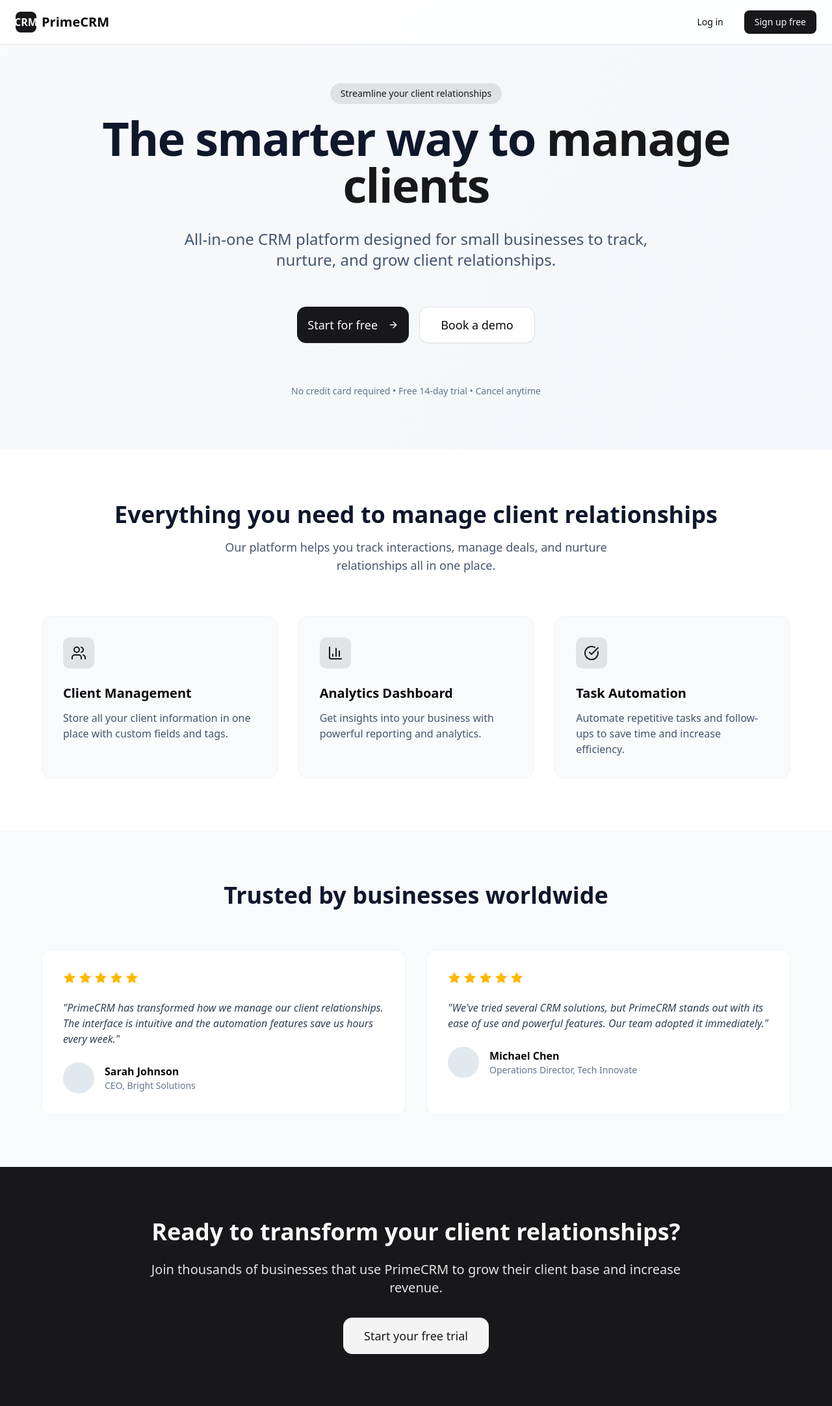
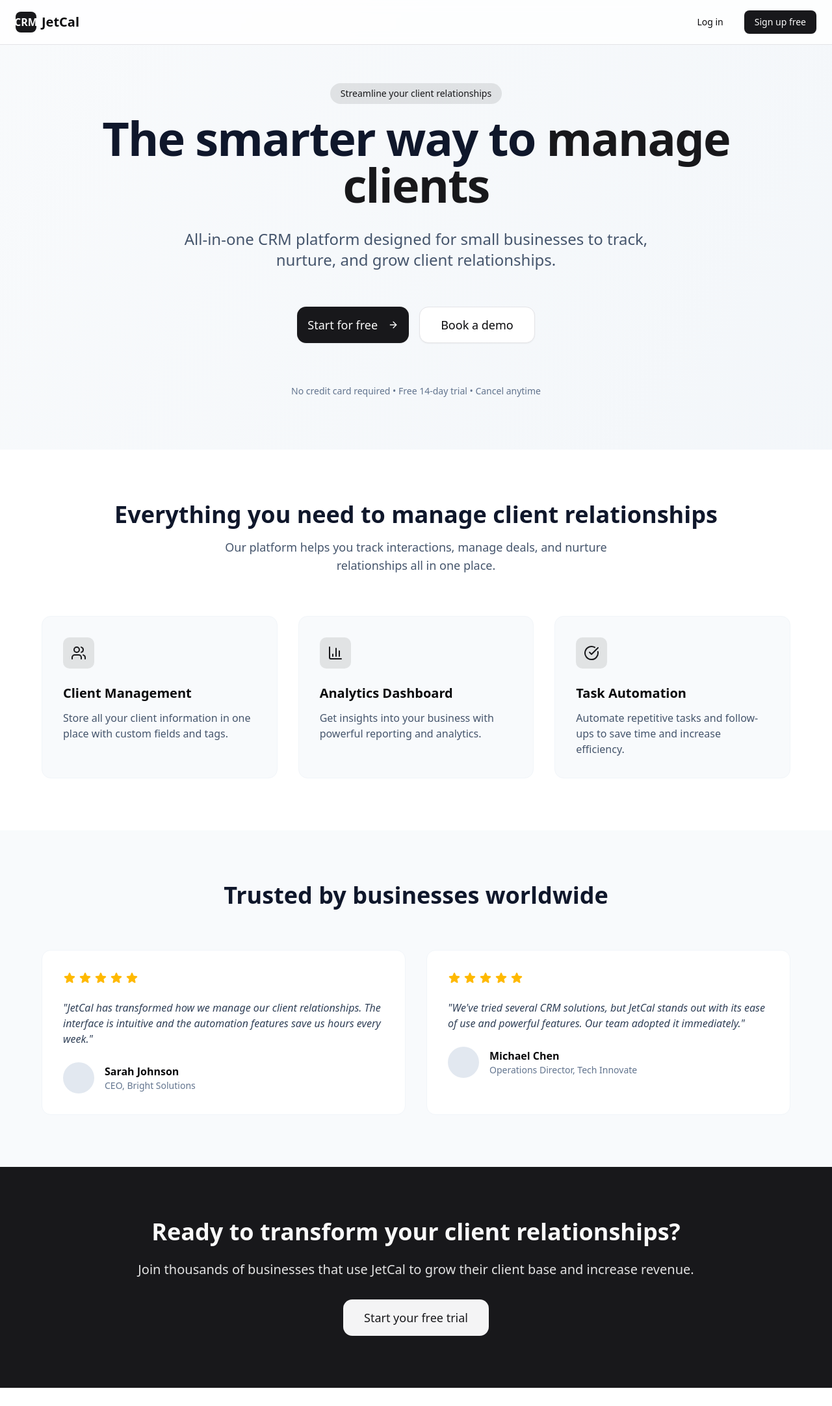
Before and after one commit to maskjelly/monoport, a Next.js app: page / in a window 1280 px wide. Shown: the whole page at 65% size. After the commit the page ends 2136 px from the top, so only its background shows below. Built offline with nearby package versions, Linux system fonts and the light colour scheme; no server answers.

Commit message:
jwt session auth for faster authentication cause fetching from DB was stupid

```diff
--- a/app/page.tsx
+++ b/app/page.tsx
@@ -17,7 +17,7 @@ export default function Home() {
             <div className="h-8 w-8 rounded-md bg-primary flex items-center justify-center">
               <span className="text-primary-foreground font-bold">CRM</span>
             </div>
-            <span className="font-semibold text-xl">PrimeCRM</span>
+            <span className="font-semibold text-xl">JetCal</span>
           </div>
           <div className="flex items-center gap-4">
             {session ? (
@@ -142,7 +142,7 @@ export default function Home() {
                 ))}
               </div>
               <p className="text-slate-700 mb-6 italic">
-                "PrimeCRM has transformed how we manage our client relationships. The interface is intuitive and the
+                "JetCal has transformed how we manage our client relationships. The interface is intuitive and the
                 automation features save us hours every week."
               </p>
               <div className="flex items-center gap-4">
@@ -172,7 +172,7 @@ export default function Home() {
                 ))}
               </div>
               <p className="text-slate-700 mb-6 italic">
-                "We've tried several CRM solutions, but PrimeCRM stands out with its ease of use and powerful features.
+                "We've tried several CRM solutions, but JetCal stands out with its ease of use and powerful features.
                 Our team adopted it immediately."
               </p>
               <div className="flex items-center gap-4">
@@ -192,7 +192,7 @@ export default function Home() {
         <div className="max-w-4xl mx-auto text-center">
           <h2 className="text-3xl md:text-4xl font-bold mb-6">Ready to transform your client relationships?</h2>
           <p className="text-xl mb-8 text-primary-foreground/90">
-            Join thousands of businesses that use PrimeCRM to grow their client base and increase revenue.
+            Join thousands of businesses that use JetCal to grow their client base and increase revenue.
           </p>
           <Link href="/api/auth/signin">
             <Button size="lg" variant="secondary" className="text-lg px-8 h-14 rounded-xl">
--- a/auth/auth.ts
+++ b/auth/auth.ts
@@ -2,7 +2,6 @@ import { PrismaAdapter } from "@auth/prisma-adapter"
 import { prisma } from "@/db/prisma"
 import NextAuth from "next-auth";
 import Google from "next-auth/providers/google";
-// import SignIn from "@/app/api/auth/signin/sign-in";
 
 export const { handlers, signIn, signOut, auth } = NextAuth({
   adapter: PrismaAdapter(prisma),
@@ -14,14 +13,30 @@ export const { handlers, signIn, signOut, auth } = NextAuth({
         params: {
           prompt: "consent",
           access_type: "offline",
-          scope: "openid email profile"
-        }
+          scope: "openid email profile",
+        },
+      },
+    }),
+  ],
+  session: {
+    strategy: "jwt", // Use JWT instead of database sessions
+  },
+  callbacks: {
+    async jwt({ token, user }) {
+      // On initial login, add user data to the token
+      if (user) {
+        token.id = user.id;
       }
-    })
-  ],
-  pages : {
-    signIn : "/signin"
+      return token;
+    },
+    async session({ session, token }) {
+      // Pass token data to the session
+      session.user.id = token.id as string;
+      return session;
+    },
   },
-  // Add these additional configurations
+  pages: {
+    signIn: "/signin",
+  },
   secret: process.env.NEXTAUTH_SECRET,
 });
--- a/components/dashboard-header.tsx
+++ b/components/dashboard-header.tsx
@@ -14,7 +14,7 @@ import {
 import { useState } from "react"
 
 export function DashboardHeader() {
-  const [theme, setTheme] = useState<"light" | "dark">()
+  const [theme, setTheme] = useState<"light" | "dark">("dark")
 
   const toggleTheme = () => {
     const newTheme = theme === "light" ? "dark" : "light"
--- a/components/dashboard-sidebar.tsx
+++ b/components/dashboard-sidebar.tsx
@@ -115,7 +115,7 @@ export function DashboardSidebar() {
           <div className="h-8 w-8 rounded-md bg-primary flex items-center justify-center">
             <span className="text-primary-foreground font-bold">CRM</span>
           </div>
-          <span className="font-semibold text-xl text-foreground">PrimeCRM</span>
+          <span className="font-semibold text-xl text-foreground">JetCal</span>
         </Link>
       </div>
 
```
